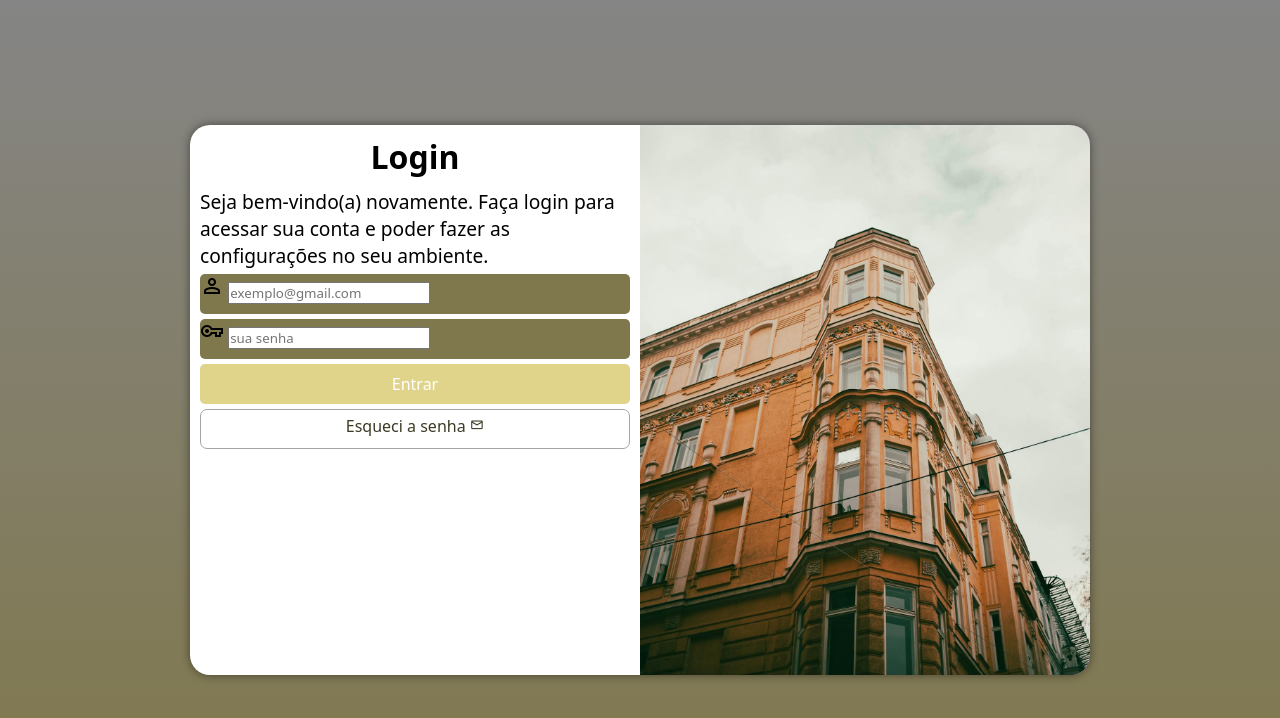
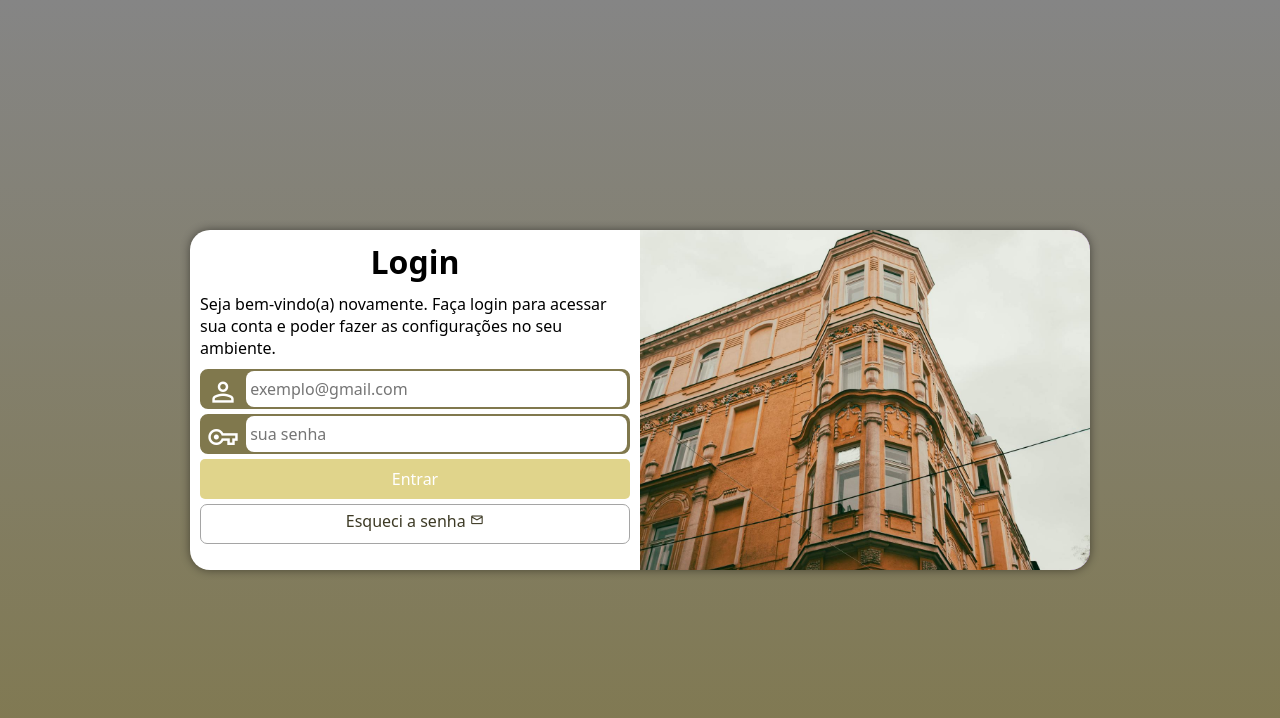
Before and after one commit to brenofreitast/projeto-login, a plain HTML site: page index.html in a window 1280 px wide. Drawn offline with nearby package versions, Linux system fonts and the light colour scheme.

Commit message:
MELHORIAS NAS CAIXAS DE TEXTO

```diff
--- a/estilos/media-query.css
+++ b/estilos/media-query.css
@@ -16,6 +16,7 @@
     }
     section#login{
         width: 80vw;
+        height: 300px;
     }
     section#login div#imagem{
         float: left;
@@ -26,6 +27,9 @@
         float: right;
         width: 60%;
     }
+    div#formulario p{
+        margin: 10px 0px;
+    }
 }
 
 /* VERSÃO TELAS GRANDES */
@@ -35,6 +39,7 @@
     }
     section#login{
         width: 900px;
+        height: 340px;
     }
     section#login div#imagem{
         float: right;
@@ -49,6 +54,7 @@
         font-size: 2em;
     }
     div#formulario p{
-        font-size: 1.2em;
+        font-size: 1em;
+        margin: 10px 0px;
     }
 }
--- a/estilos/style.css
+++ b/estilos/style.css
@@ -30,7 +30,6 @@ section#login{
     position: absolute;
     top: 50%;
     left: 50%;
-    transform: translate(-50%, -50%);
 
     background-color: white;
     width: 260px;
@@ -39,6 +38,7 @@ section#login{
     overflow: hidden;
     box-shadow: 0px 0px 10px rgba(0, 0, 0, 0.466);
 
+    transform: translate(-50%, -50%);
     transition: width 0.5s, height 0.5s;
     transition-timing-function: ease;
 }
@@ -62,14 +62,37 @@ div#formulario h1{
 
 div#formulario p{
     font-size: 0.8em;
+    margin: 10px 0px;
 }
 
 form div.campo{
     background-color: #80784d;
     display: block;
     height: 40px;
-    border-radius: 5px;
+    border-radius: 8px;
     margin: 5px 0px;
+    border: 2px solid #80784d;
+}
+
+div.campo label{
+    display: none;
+}
+
+div.campo span{
+    color: white;
+    font-size: 2em;
+    width: 40px;
+    padding: 5px;
+}
+
+div.campo input{
+    font-size: 1em;
+    height: 100%;
+    width: calc(100% - 45px);
+    border: 0px;
+    border-radius: 8px;
+    padding: 4px;
+    transform: translateY(-13px);
 }
 
 form input[type=submit]{
```
